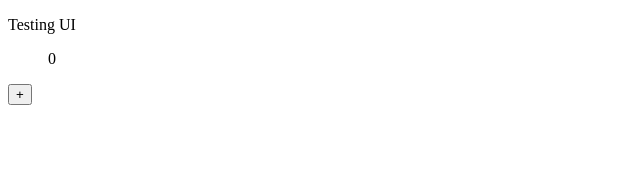
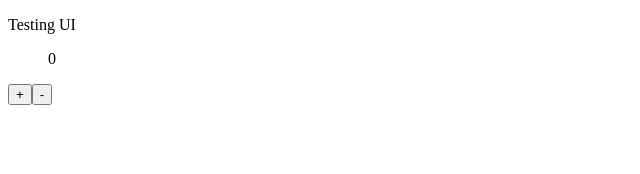
Before and after one commit to gingerwilliams/redux-apps, a React app: page / in a window 1280 px wide. Shown: the top 174 px of the page, without its empty margins (0-640 px from the left). Built offline with nearby package versions, Linux system fonts and the light colour scheme; the HTML template or start-up script is replaced by a standard one.

Commit message:
added the remove btn dispatch

```diff
--- a/src/App.js
+++ b/src/App.js
@@ -1,6 +1,6 @@
 import React, { Component } from "react";
 import { useSelector, useDispatch } from "react-redux";
-import { addTodo } from "./actions/actionCreator";
+import { addTodo, removeTodo } from "./actions/actionCreator";
 
 export const App = () => {
     const todo = useSelector(state => state.todo);
@@ -10,6 +10,7 @@ export const App = () => {
             <p>Testing UI</p>
             <ul>{todo}</ul>
             <button onClick={() => dispatch(addTodo())}>+</button>
+            <button onClick={() => dispatch(removeTodo())}>-</button>
         </div>
     );
 };
```
